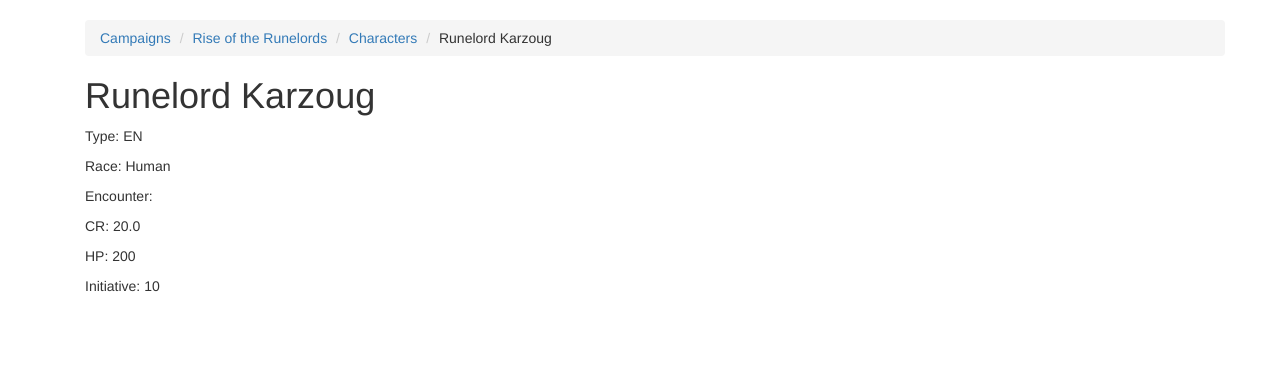
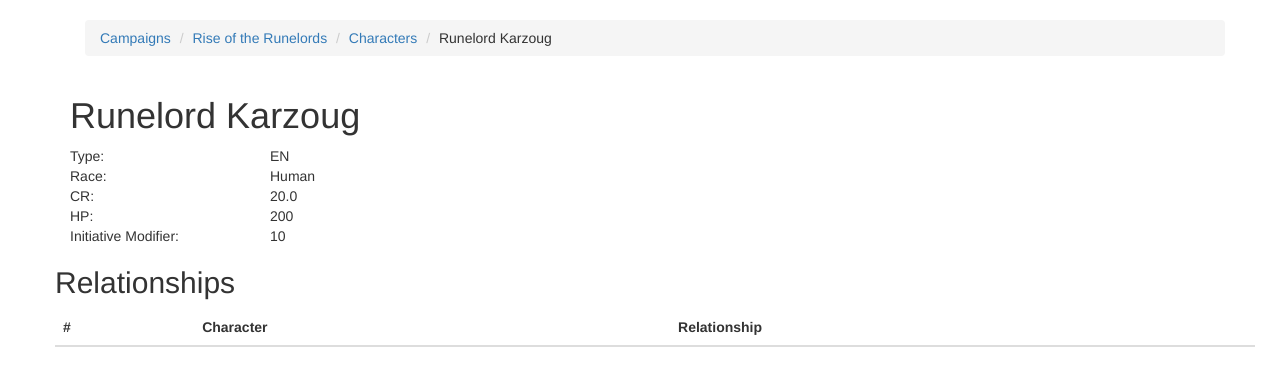
Before and after one commit to flordelis/django_rpg, a Django app: page /campaign/1/character/1 in a window 1280 px wide. Shown: the part 52-438 px from the top of the page. Run offline with Django 3.2, Linux system fonts and the light colour scheme; a user stored in the database is signed in; data comes from the database, SQL or seed files in the repository; data that the repository does not hold is empty; some libraries are stand-ins or nearby versions.

Commit message:
something

```diff
--- a/rpg_base/templates/character/view.html
+++ b/rpg_base/templates/character/view.html
@@ -9,13 +9,62 @@
     </ol>
 {% endblock %}
 {% block content %}
-{#    TODO Character View Template#}
-    <h1>{{ character.name }}</h1>
-    <p>Type: {{ character.type }}</p>
-    <p>Race: {{ character.race}}</p>
-    <p>Encounter:</p>
-    <p>CR: {{ character.cr}}</p>
-    <p>HP: {{ character.hp}}</p>
-    <p>Initiative: {{ character.initiative_modifier }}</p>
-    <p></p>
+    {#    TODO Character View Template#}
+    <div class="row">
+        <h1>{{ character.name }}</h1>
+        <div class="row">
+            <div class="col-sm-2">Type:</div>
+            <div class="col-sm-10">{{ character.type }}</div>
+        </div>
+        <div class="row">
+            <div class="col-sm-2">Race:</div>
+            <div class="col-sm-10">{{ character.race }}</div>
+        </div>
+        {% if character.template %}
+            <div class="row">
+                <div class="col-sm-2">Template:</div>
+                <div class="col-sm-10">{{ character.template }}</div>
+            </div>
+        {%  endif %}
+        {% if character.encounter %}
+            <div class="row">
+                <div class="col-sm-2">Encounter:</div>
+                <div class="col-sm-10">{{ character.encounter }}</div>
+            </div>
+        {%  endif %}
+
+        <div class="row">
+            <div class="col-sm-2">CR:</div>
+            <div class="col-sm-10">{{ character.cr }}</div>
+        </div>
+        <div class="row">
+            <div class="col-sm-2">HP:</div>
+            <div class="col-sm-10">{{ character.hp }}</div>
+        </div>
+        <div class="row">
+            <div class="col-sm-2">Initiative Modifier:</div>
+            <div class="col-sm-10">{{ character.initiative_modifier }}</div>
+        </div>
+        <div class="row">
+            <h2>Relationships</h2>
+            <table class="table">
+                <thead>
+                <tr>
+                    <th>#</th>
+                    <th>Character</th>
+                    <th>Relationship</th>
+                </tr>
+                </thead>
+                <tbody>
+                {% for rc in character.relationships.all %}
+                    <tr>
+                        <td>{{ forloop.counter }}</td>
+                        <td><a href="{% url 'character_view' rc.campaign.pk rc.pk %}">{{ rc }}</a></td>
+                        <td></td>
+                    </tr>
+                {% endfor %}
+                </tbody>
+            </table>
+        </div>
+    </div>
 {% endblock %}
```
